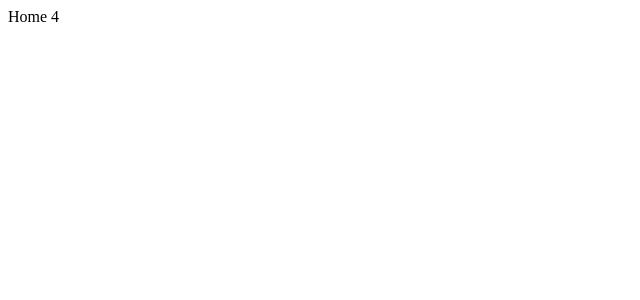
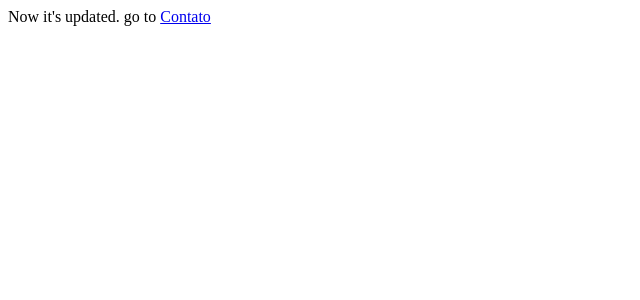
Before and after one commit to KlingerMatheus/test_practice, a Next.js app: page / in a window 1280 px wide. Shown: the top 300 px of the page, without its empty margins (0-640 px from the left). Built offline with nearby package versions, Linux system fonts and the light colour scheme.

Commit message:
Atualizado

```diff
--- a/pages/index.js
+++ b/pages/index.js
@@ -1,5 +1,5 @@
 function Home() {
-    return <div>Home 4</div>
+    return <div>Now it's updated. go to <a href="/contato">Contato</a></div>
 }
 
 export default Home;
```
